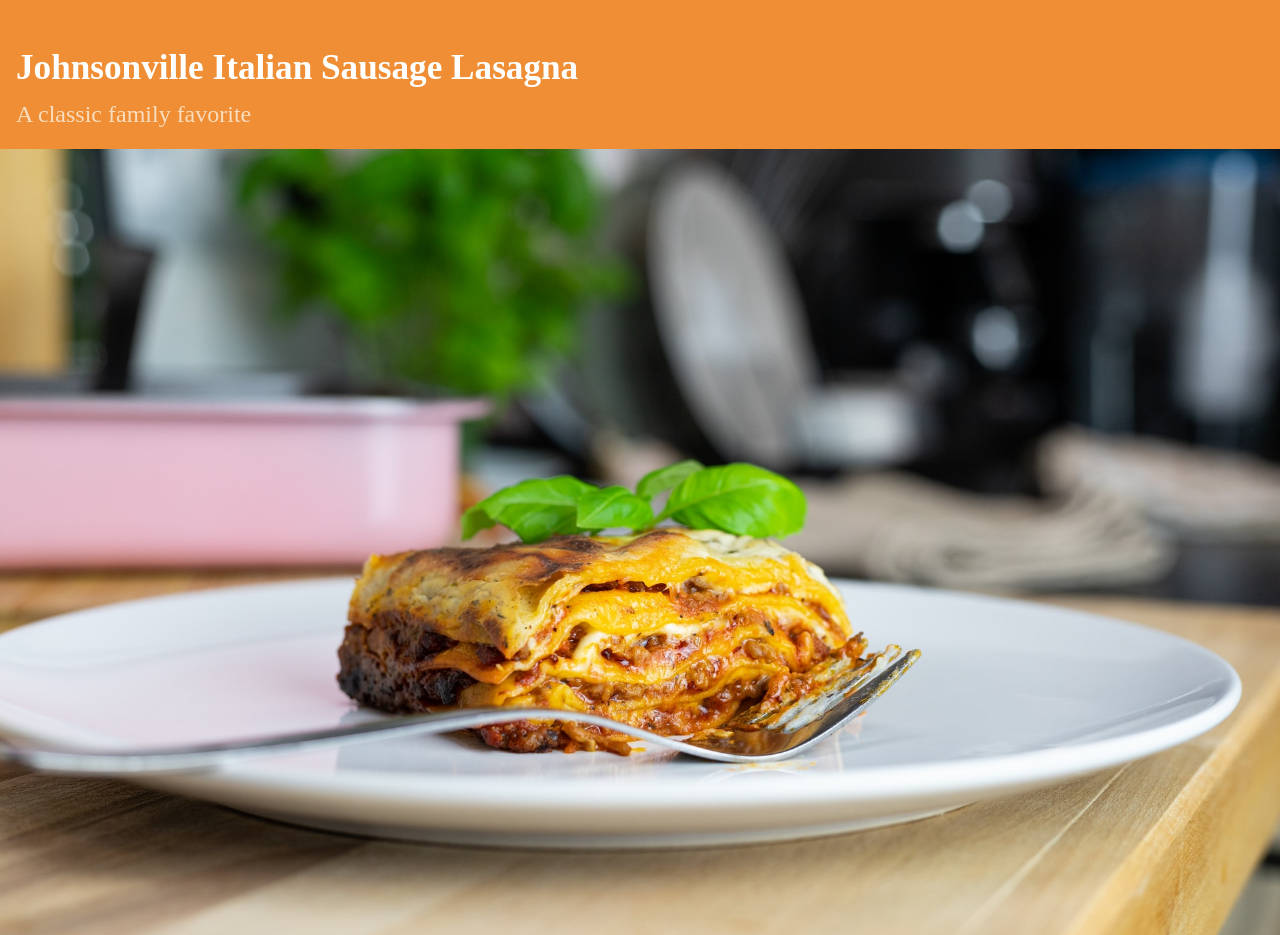
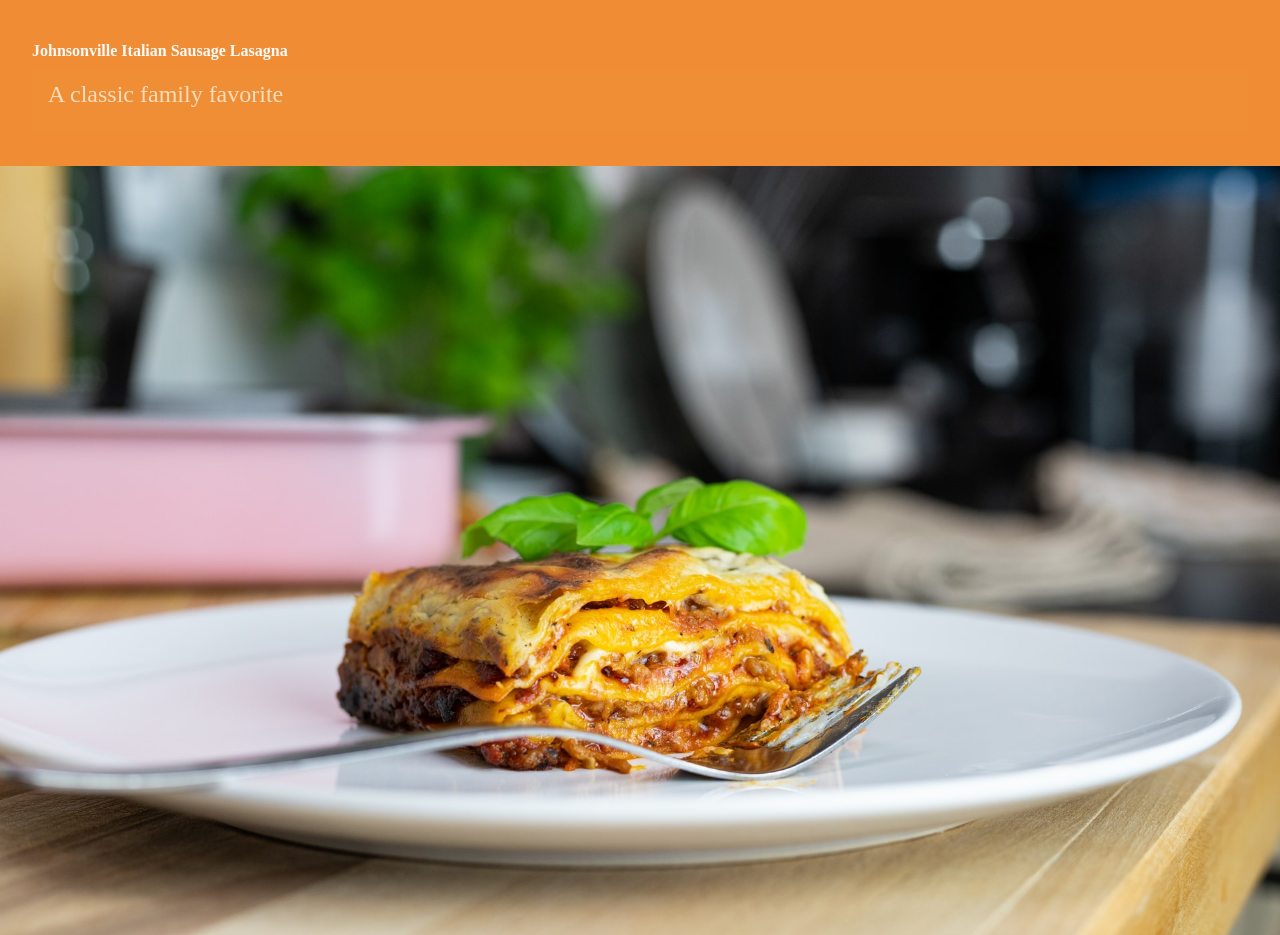
Before and after one commit to ootten/ootten.github.io, a plain HTML site: page grc338/css-mobile-first/index.html in a window 1280 px wide. Shown: the top 935 px of the page. Drawn offline with Linux system fonts and the light colour scheme; a web font is replaced by a local one.

Commit message:
Update lasagnastyle.css

```diff
--- a/grc338/css-mobile-first/lasagnastyle.css
+++ b/grc338/css-mobile-first/lasagnastyle.css
@@ -7,16 +7,20 @@ img {
 }
 
 
-h1 {
-    font-family: sutro, serif;
+body {
+    padding: 0em;
+    background-color: rgb(250, 250, 250);
+    line-height: 240%;
+}
+
+header {
+    background-color: rgb(240, 141, 52);
+    font-family: Sutro, serif;
     font-weight: 700;
     font-style: normal;
-    color:white;
-    background-color: rgb(239, 142, 52);
-    padding: 3rem 2rem .5rem 1rem;
-    font-size: 2.2em;
- }
-
+    color: rgb(250, 250, 250);
+    padding: 2rem 2rem 2rem;
+}
 
 
  h2 {
```
